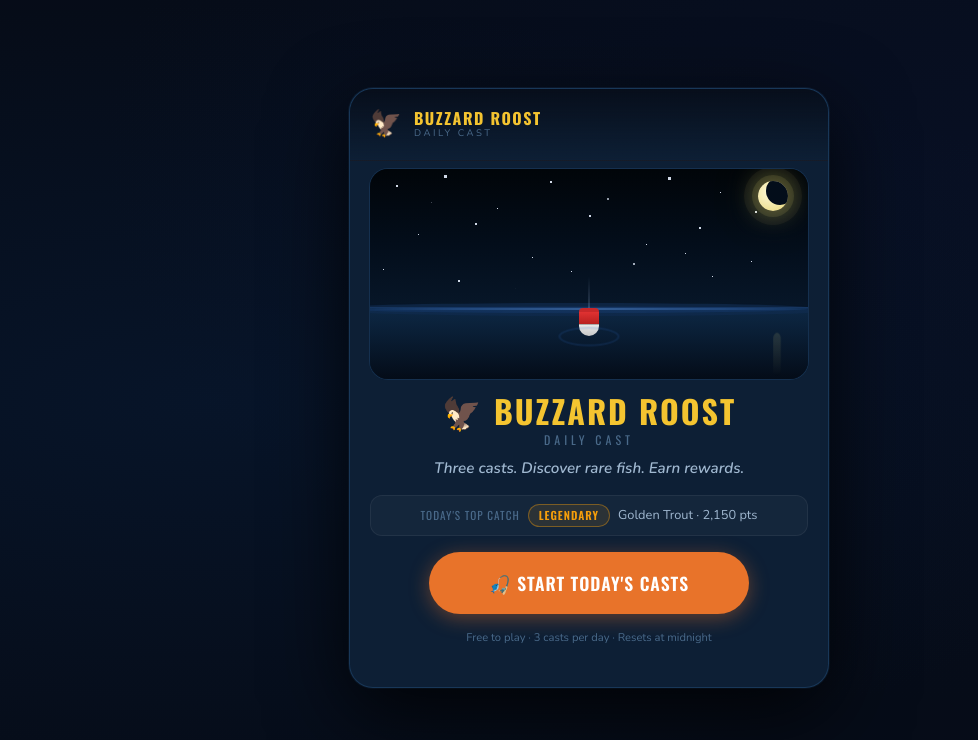
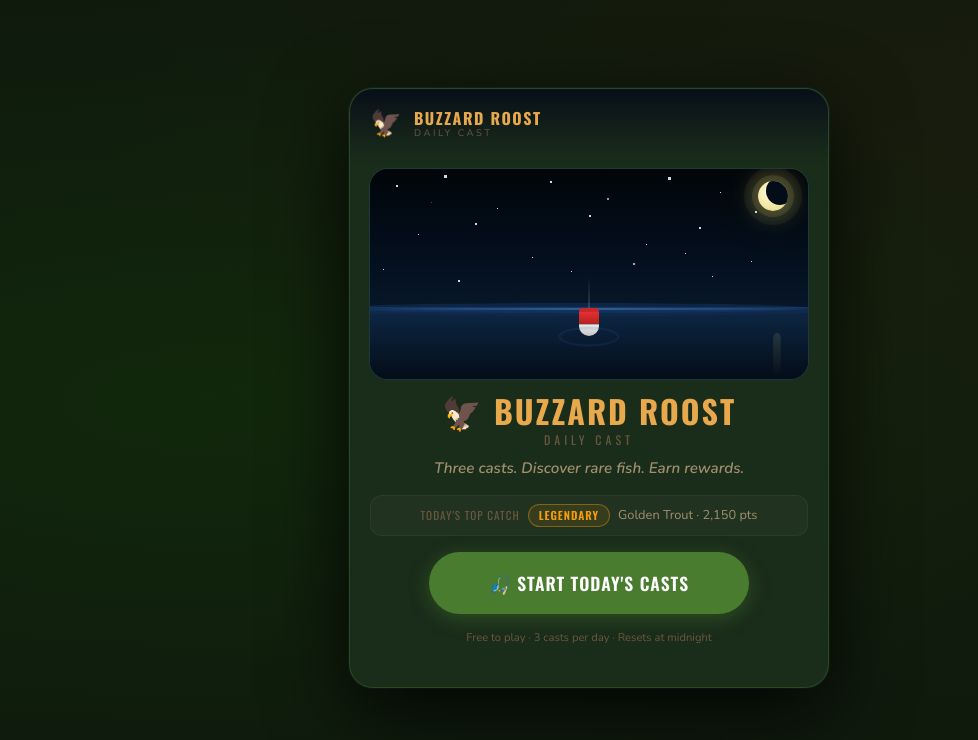
Before and after one commit to ccherosc/buzzard-roost-daily-cast, a React (Vite) app: page / in a window 1280 px wide. Shown: the top 740 px of the page, without its empty margins (51-1029 px from the left). Built offline with nearby package versions, Linux system fonts and the light colour scheme.

Commit message:
style: Outdoor Rugged color token system

```diff
--- a/src/App.css
+++ b/src/App.css
@@ -4,8 +4,8 @@
   min-height: 100dvh;
   background: var(--bg-dark);
   background-image:
-    radial-gradient(ellipse at 20% 50%, rgba(10,40,80,0.3) 0%, transparent 70%),
-    radial-gradient(ellipse at 80% 20%, rgba(10,20,50,0.4) 0%, transparent 60%);
+    radial-gradient(ellipse at 20% 50%, rgba(20,60,10,0.4) 0%, transparent 70%),
+    radial-gradient(ellipse at 80% 20%, rgba(45,31,14,0.3) 0%, transparent 60%);
   display: flex;
   align-items: flex-start;
   justify-content: center;
--- a/src/index.css
+++ b/src/index.css
@@ -3,25 +3,26 @@
    ============================================================ */
 
 :root {
-  /* Brand */
-  --brand-primary: #e8732a;
-  --brand-primary-hover: #d4621a;
-  --brand-accent: #f4c430;
+  /* Brand — Outdoor Rugged */
+  --brand-primary: #4a7c2f;
+  --brand-primary-hover: #3a6620;
+  --brand-accent: #e8a84c;
 
   /* Backgrounds */
-  --bg-dark: #060c18;
-  --bg-card: #0d1f35;
-  --bg-card-raised: #122540;
-  --bg-card-hover: #173060;
+  --bg-dark: #0f1a0d;
+  --bg-card: #1a2c1a;
+  --bg-card-raised: #2a3e1a;
+  --bg-card-hover: #344d20;
+  --bg-surface: #2d1f0e;
 
   /* Text */
-  --text-primary: #e8f0f8;
-  --text-secondary: #a0b8d0;
-  --text-muted: #4a6a8a;
+  --text-primary: #f0e8d0;
+  --text-secondary: #a09070;
+  --text-muted: #6a5840;
 
   /* Borders */
-  --border-subtle: rgba(255,255,255,0.06);
-  --border-card: rgba(42,90,140,0.4);
+  --border-subtle: rgba(58,90,40,0.35);
+  --border-card: rgba(74,124,47,0.35);
 
   /* Rarity */
   --rarity-common: #9ca3af;
@@ -81,11 +82,11 @@ a { color: inherit; text-decoration: none; }
 }
 .btn--primary {
   background: var(--brand-primary); color: white;
-  box-shadow: 0 4px 20px rgba(232,115,42,0.4);
+  box-shadow: 0 4px 20px rgba(74,124,47,0.45);
 }
 .btn--primary:hover {
   background: var(--brand-primary-hover);
-  box-shadow: 0 6px 28px rgba(232,115,42,0.6);
+  box-shadow: 0 6px 28px rgba(74,124,47,0.65);
   transform: translateY(-1px);
 }
 .btn--primary:active { transform: translateY(0); }
```
